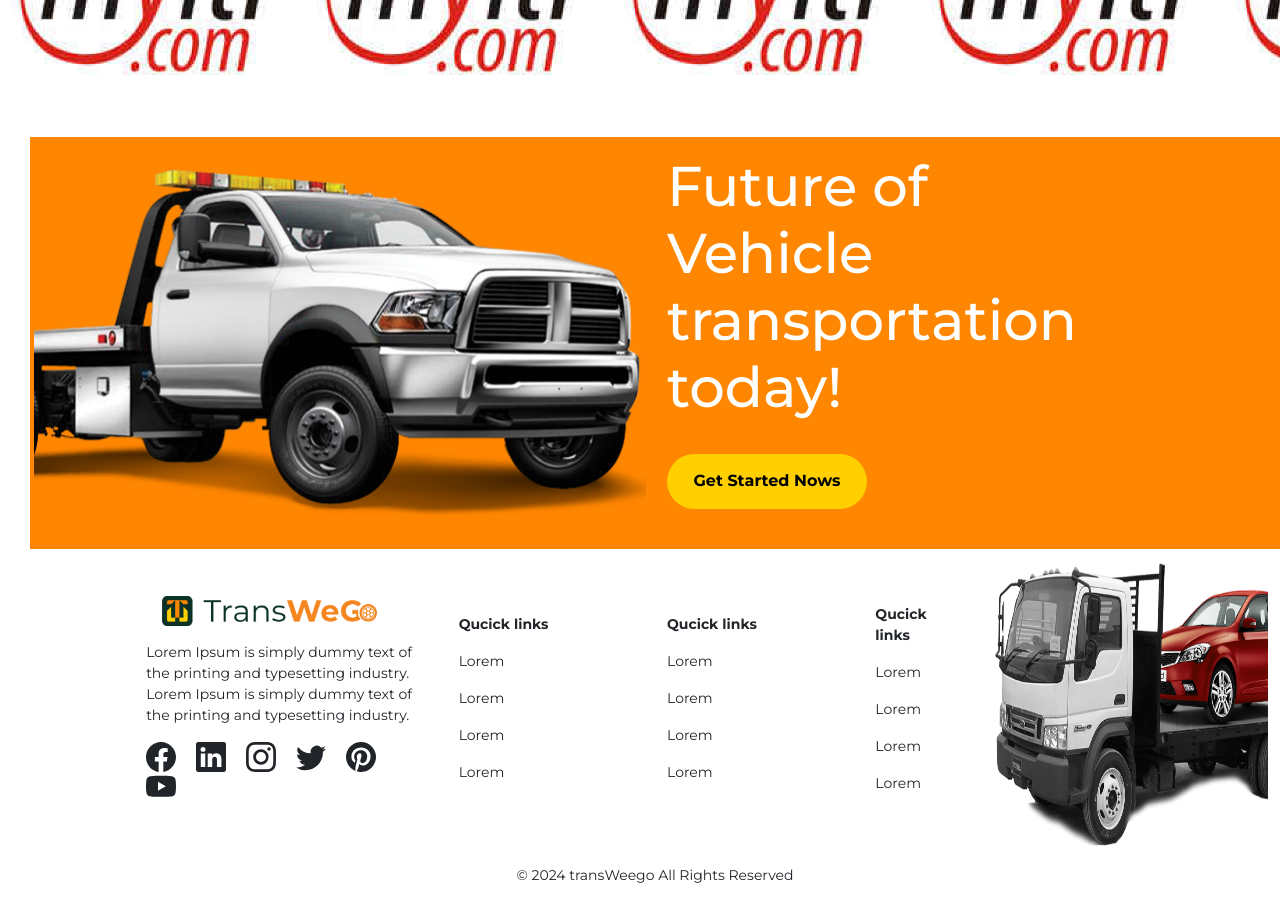
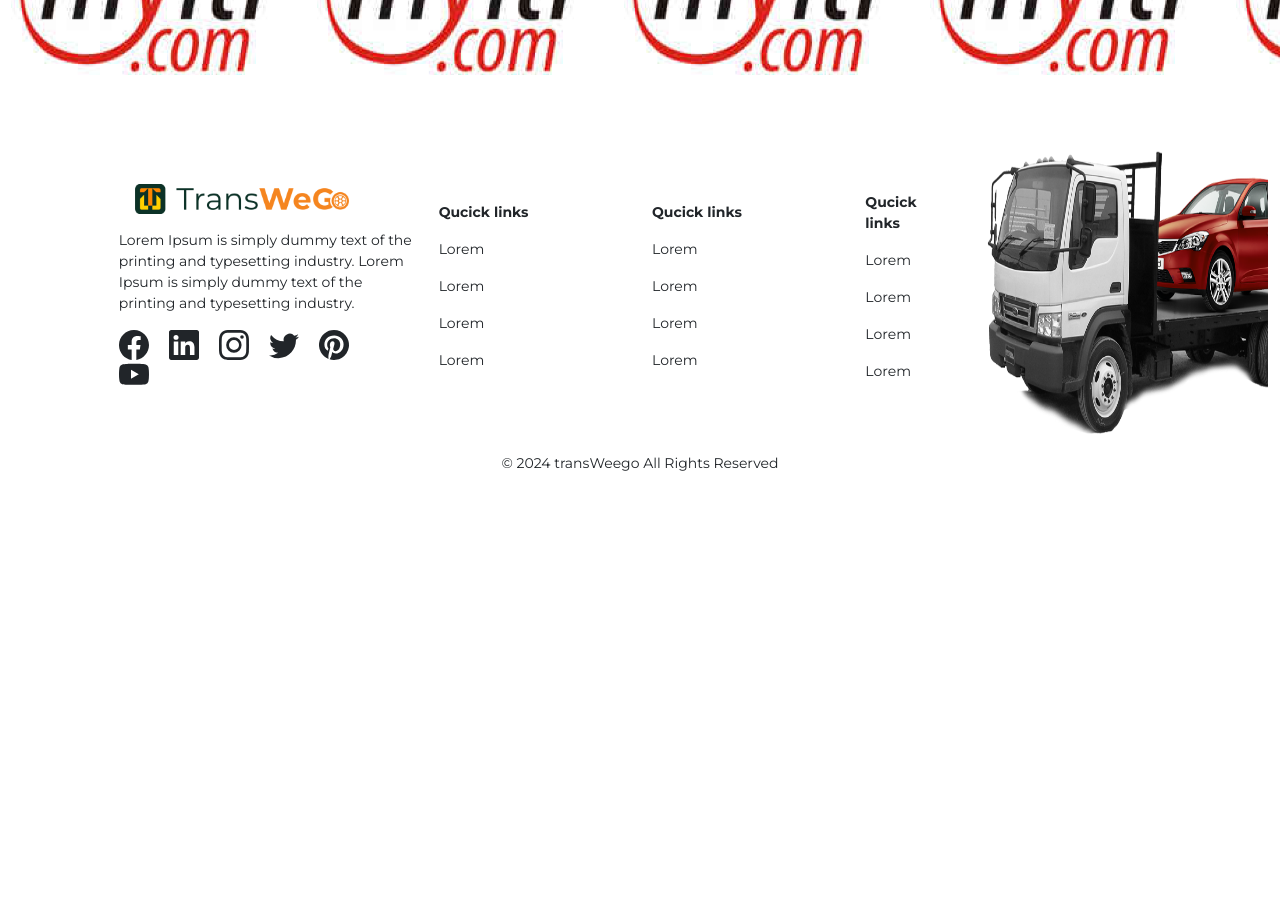
Before and after one commit to Shoaib-Akh/transweego, a React (Create React App) app: page / in a window 1280 px wide. Shown: the part 3740-4642 px from the top of the page. After the commit the page ends 4230 px from the top, so only its background shows below. Built offline with nearby package versions, Linux system fonts and the light colour scheme.

Commit message:
desig secreen 2

```diff
--- a/src/Screen/website/WesiteComponent/Fotter.js
+++ b/src/Screen/website/WesiteComponent/Fotter.js
@@ -10,12 +10,12 @@ import truck1 from "../../../assets/images/truck1.png"
 
 const Fotter = () => {
   return (
-<footer className="" style={{ paddingLeft: 30 }}>
+< >
 <div className="section-6">
-        <div className="row align-items-center py-3 ">
+        {/* <div className="row align-items-center p-0 ">
           <div className='col-md-6'>
 
-          <img src={truck1}   alt="car" className="mx-1" />
+          <img src={truck1}   alt="car" />
           </div>
           <div className=" col-md-4" style={{}}>
             <h2 style={{ color: "#ffff", fontSize: "56px" }}>
@@ -28,7 +28,7 @@ const Fotter = () => {
               </b>
               </button>
           </div>
-        </div>
+        </div> */}
       </div>
         <div className="row m-0  align-items-center justify-content-end">
 
@@ -94,7 +94,7 @@ const Fotter = () => {
         </div>
         <div className="text-center my-3"><p>© 2024 transWeego All Rights Reserved</p></div>
 
-      </footer>
+      </>
         )
     }
 
```
